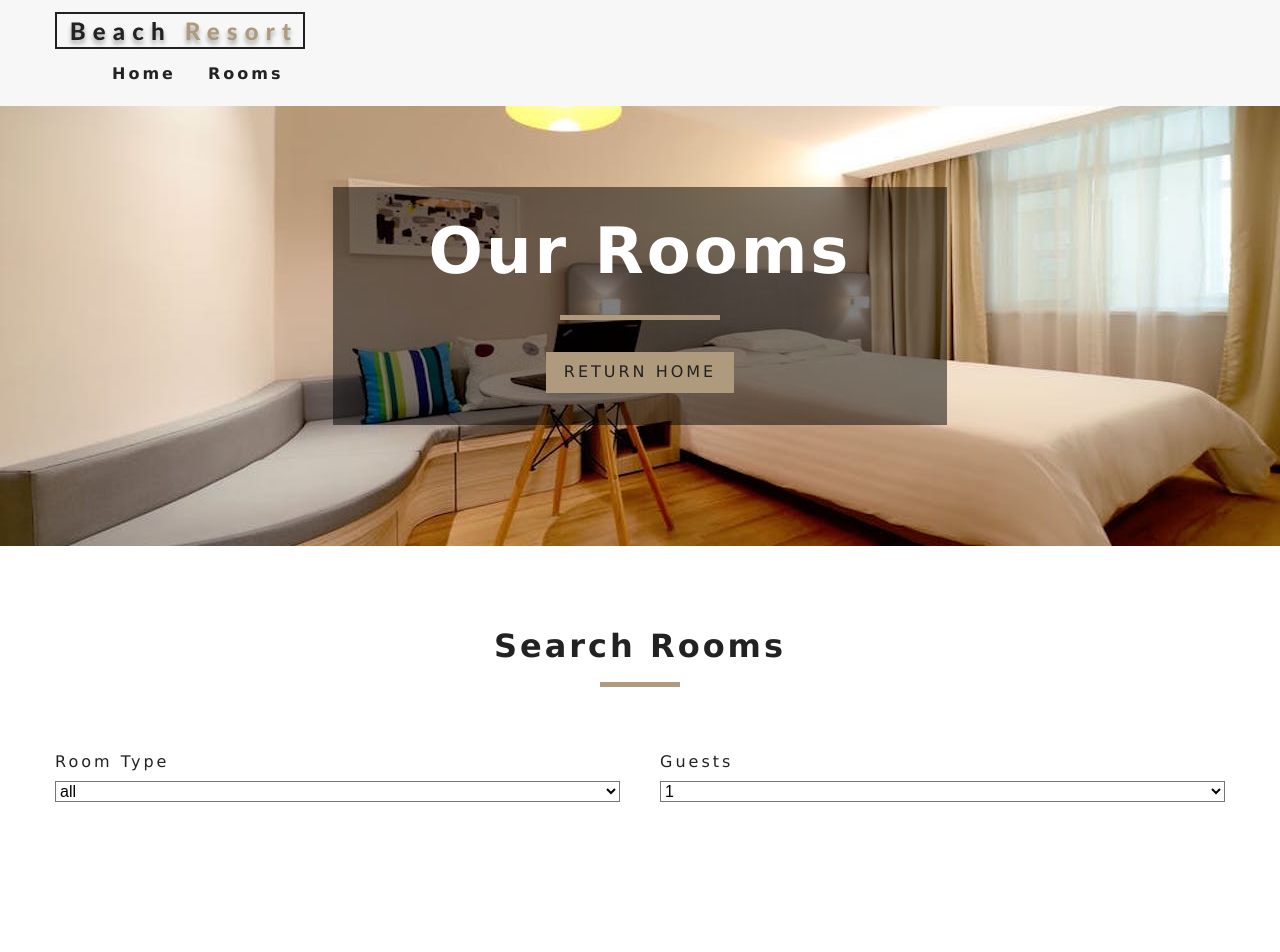
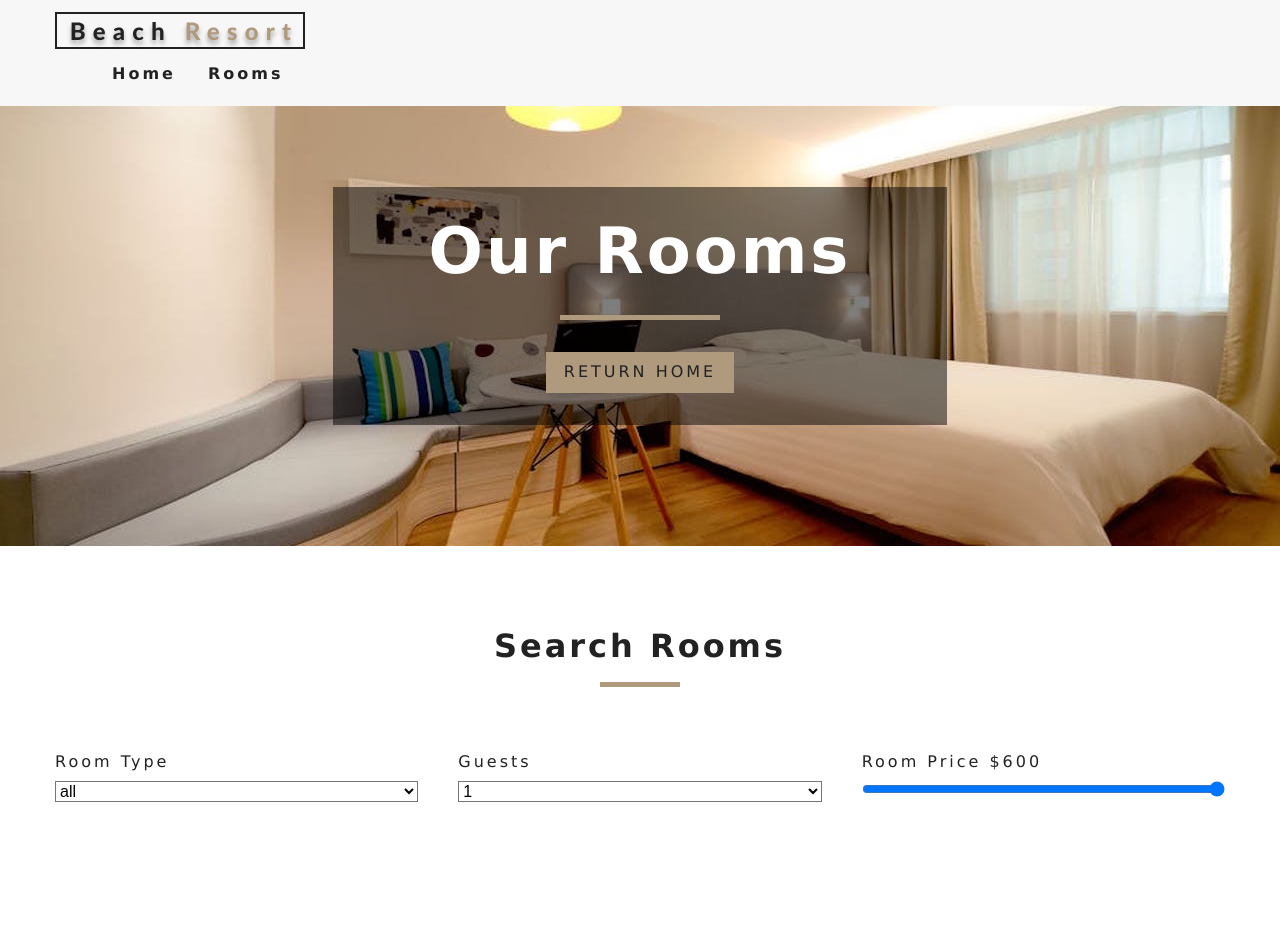
Before and after one commit to uly-ana/hotel, a React (Create React App) app: page /rooms in a window 1280 px wide. Shown: the top 952 px of the page. Built offline with nearby package versions, Linux system fonts and the light colour scheme.

Commit message:
added pricr filter

```diff
--- a/src/components/RoomFilter.js
+++ b/src/components/RoomFilter.js
@@ -51,8 +51,7 @@ export default function RoomFilter({rooms}) {
         id="type"
         value={type}
         className="form-control"
-              onChange={handleChange}
-            >
+        onChange={handleChange}>
             {types}
     </select>
         </div>
@@ -65,12 +64,21 @@ export default function RoomFilter({rooms}) {
         id="capacity"
         value={capacity}
         className="form-control"
-              onChange={handleChange}
-            >
+        onChange={handleChange}>
         {people}
     </select>
     </div>
           {/* end of capacity */}
+          {/* room price */}
+    <div className="form-group">
+    <label htmlFor="price">room price ${price}</label>
+    <input type="range" name="price" min={minPrice} max={maxPrice} id="price" value={price} onChange={handleChange} className="form-control"></input>
+
+    </div>
+
+
+
+          {/* end room price */}
         </form>
       </section>
     );
--- a/src/context.js
+++ b/src/context.js
@@ -88,7 +88,8 @@ class RoomProvider extends Component {
     this.setState({
         sortedRooms: tempRooms
     })
-    }
+
+    };
 
     render() {
         return (
```
Lines whose indentation alone changed are shown as unchanged.
